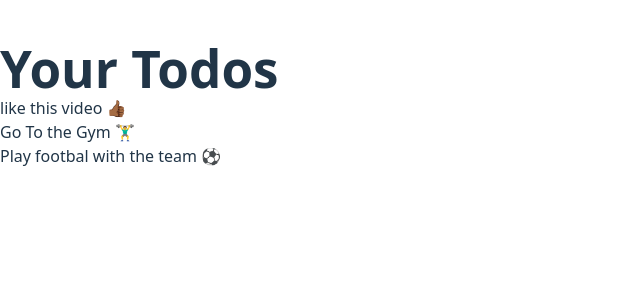
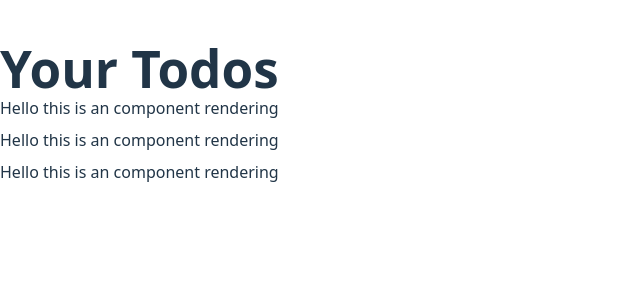
Before and after one commit to lievin219/react-projects, a React (Vite) app in the folder todo/todo-project/: page / in a window 1280 px wide. Shown: the top 300 px of the page, without its empty margins (0-640 px from the left). Built offline with nearby package versions, Linux system fonts and the light colour scheme.

Commit message:
added some components

```diff
--- a/todo/todo-project/src/App.tsx
+++ b/todo/todo-project/src/App.tsx
@@ -1,4 +1,5 @@
 import {React} from 'react'
+import TodoItem from './components/TodoItem'
 
 import { mydata } from './datas/todo'
 
@@ -10,9 +11,11 @@
       <main className='py-10  h-screen'>
 
         <h1 className='text-center font-bold text-3xl'>Your Todos</h1>
-        <div>
-          <div>
-          {mydata.map(todo=>(<p key={todo.id}>{todo.title}</p>))
+        <div className='max-w-lg mx-auto'>
+          <div className='space-y-2'>
+          {mydata.map(todo=>(
+            <TodoItem/>
+          ))
 
           }
           </div>
--- /dev/null
+++ b/todo/todo-project/src/components/TodoItem.tsx
@@ -0,0 +1,13 @@
+import { Todo } from "../types/todo"
+
+interface TodoItemPros{
+    todo:Todo
+}
+
+export default function TodoItem(){
+     return(
+         <div>
+            Hello this is an component rendering
+         </div>
+     )
+}
```
